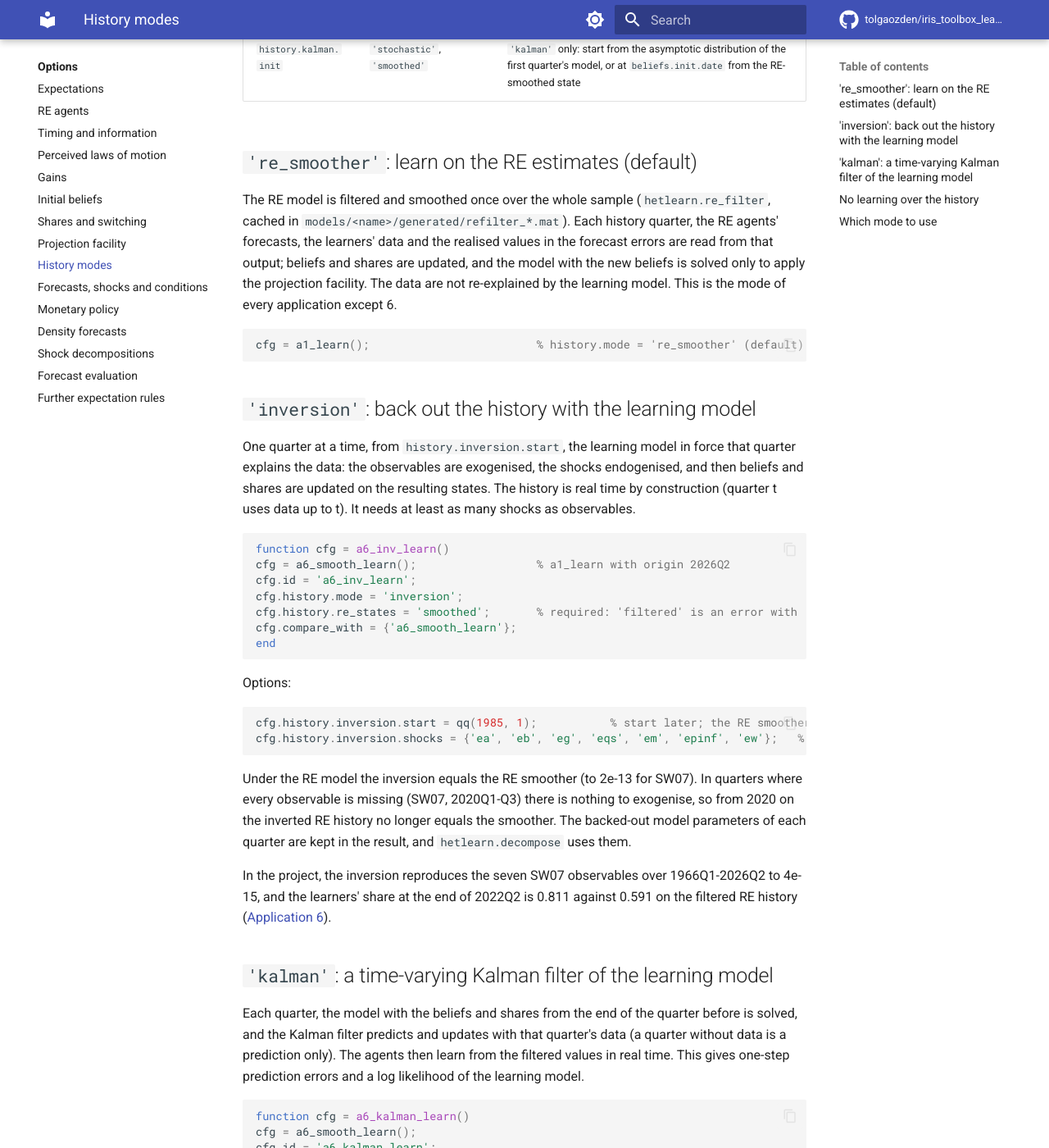
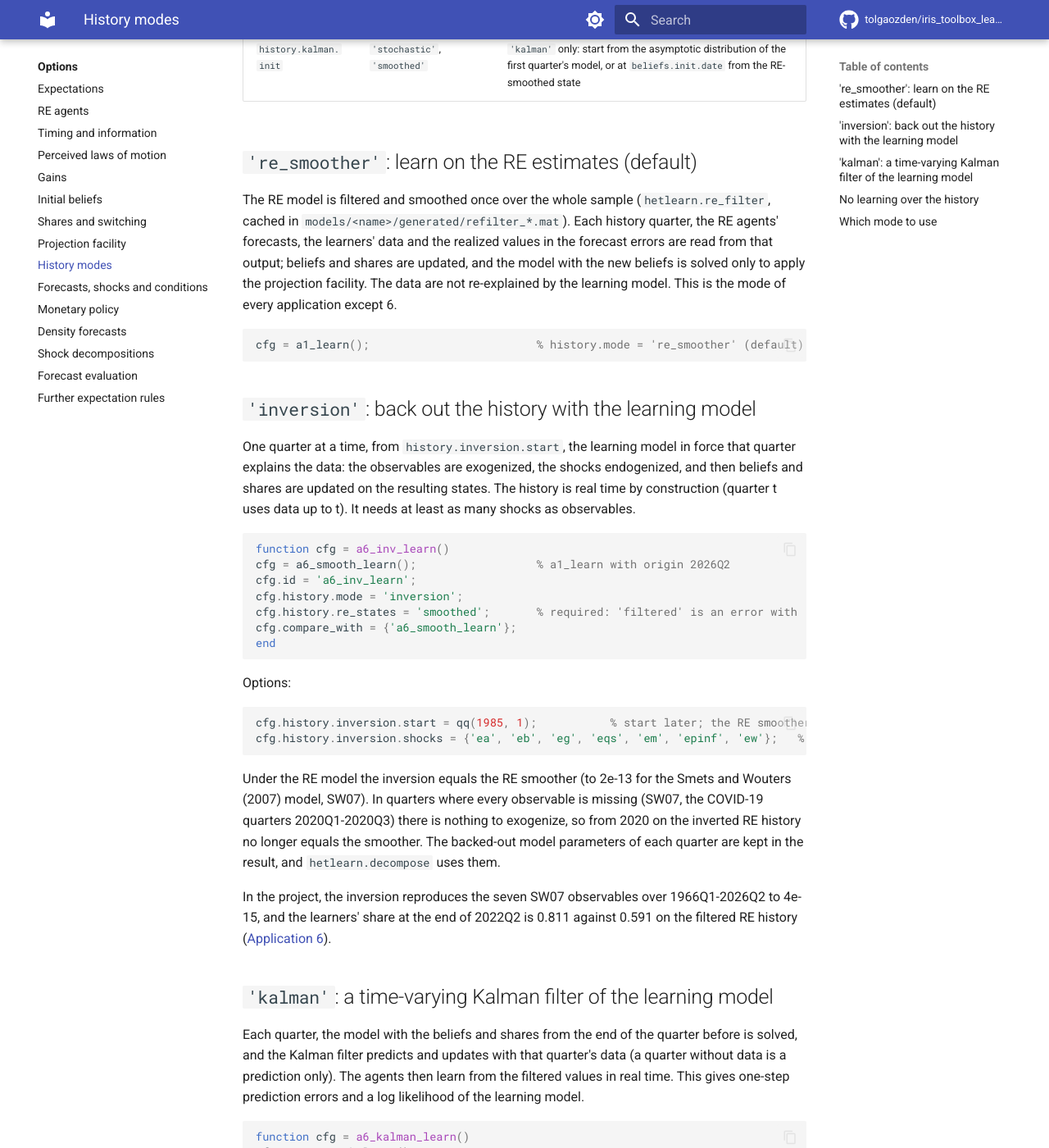
Before and after one commit to HetLearn/iris_toolbox_learning, an MkDocs documentation site: the page built from docs_site/options/history-modes.md, in a window 1280 px wide and 1400 px high, scrolled down 745 px. Shown: the whole window at 82% size. Built offline with MkDocs 1.6.1 and Material for MkDocs 9.7.7, drawn with Linux system fonts in a browser that asks for light colours; comment, search, counter and statistics services are not loaded; some of the changed text lies outside the part shown.

Commit message:
Site page revised to the writing rules (docs_site/options/history-modes.md)
US spelling, no second person, abbreviations spelled out on first use, internal dates and labels removed, notation aligned with the technical appendix.

````diff
--- a/docs_site/options/history-modes.md
+++ b/docs_site/options/history-modes.md
@@ -18,7 +19,7 @@
 
 The RE model is filtered and smoothed once over the whole sample (`hetlearn.re_filter`, cached
 in `models/<name>/generated/refilter_*.mat`). Each history quarter, the RE agents' forecasts,
-the learners' data and the realised values in the forecast errors are read from that output;
+the learners' data and the realized values in the forecast errors are read from that output;
 beliefs and shares are updated, and the model with the new beliefs is solved only to apply the
 projection facility. The data are not re-explained by the learning model. This is the mode of
 every application except 6.
@@ -30,7 +31,7 @@
 ## `'inversion'`: back out the history with the learning model
 
 One quarter at a time, from `history.inversion.start`, the learning model in force that
-quarter explains the data: the observables are exogenised, the shocks endogenised, and then
+quarter explains the data: the observables are exogenized, the shocks endogenized, and then
 beliefs and shares are updated on the resulting states. The history is real time by
 construction (quarter t uses data up to t). It needs at least as many shocks as observables.
 
@@ -51,10 +52,11 @@
 cfg.history.inversion.shocks = {'ea', 'eb', 'eg', 'eqs', 'em', 'epinf', 'ew'};   % SW07: all seven
 ```
 
-Under the RE model the inversion equals the RE smoother (to 2e-13 for SW07). In quarters where
-every observable is missing (SW07, 2020Q1-Q3) there is nothing to exogenise, so from 2020 on the
-inverted RE history no longer equals the smoother. The backed-out model parameters of each
-quarter are kept in the result, and `hetlearn.decompose` uses them.
+Under the RE model the inversion equals the RE smoother (to 2e-13 for the Smets and Wouters
+(2007) model, SW07). In quarters where every observable is missing (SW07, the COVID-19 quarters
+2020Q1-2020Q3) there is nothing to exogenize, so from 2020 on the inverted RE history no longer
+equals the smoother. The backed-out model parameters of each quarter are kept in the result,
+and `hetlearn.decompose` uses them.
 
 In the project, the inversion reproduces the seven SW07 observables over 1966Q1-2026Q2 to
 4e-15, and the learners' share at the end of 2022Q2 is 0.811 against 0.591 on the filtered RE
@@ -87,22 +89,17 @@
 ```
 
 What the agents see in the Kalman history: a forecast made in t with data to t-1 uses the
-prediction \(x_{t|t-1}\); a forecast with period-t data uses \(x_{t|t}\); realised values and PLM
-regressors are the filtered values as they were when each quarter was filtered, not revised
-later. Before `beliefs.init.date` the model is the RE limit. The forecast starts from the
-filtered state at the origin.
+prediction \(x_{t|t-1}\); a forecast with period-t data uses \(x_{t|t}\); realized values and
+regressors of the perceived laws of motion are the filtered values as they were when each
+quarter was filtered, not revised later. Before `beliefs.init.date` the model is the RE limit.
+The forecast starts from the filtered state at the origin.
 
 A saved run writes `results/<id>/kalman_errors.csv`: date, number of observables, the
 log-likelihood contribution, and the error, prediction and variance of each observable.
 
-In the project, over 1966Q1-2026Q2:
-
-| | RE(t-1), `a6_kalman_re` | Learning, `a6_kalman_learn` |
-|---|---:|---:|
-| One-step RMSE, inflation (% q/q) | 0.371 | 0.309 |
-| Log likelihood | −2182.12 | −1839.75 |
-
-The seven [further expectation rules](further-expectation-rules.md#results) are compared the
+In the project the learning model fits inflation better than the RE model one quarter ahead,
+with a higher likelihood ([Application 6](../applications/app6-history.md#the-kalman-history));
+the seven [further expectation rules](../applications/app7-rules.md#results) are compared the
 same way.
 
 ## No learning over the history
````
Also changed, not shown: other parts of docs_site/options/history-modes.md (+4 -3 lines).
